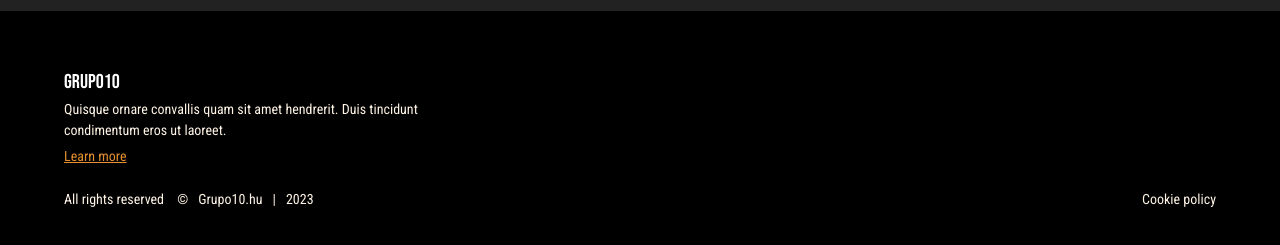
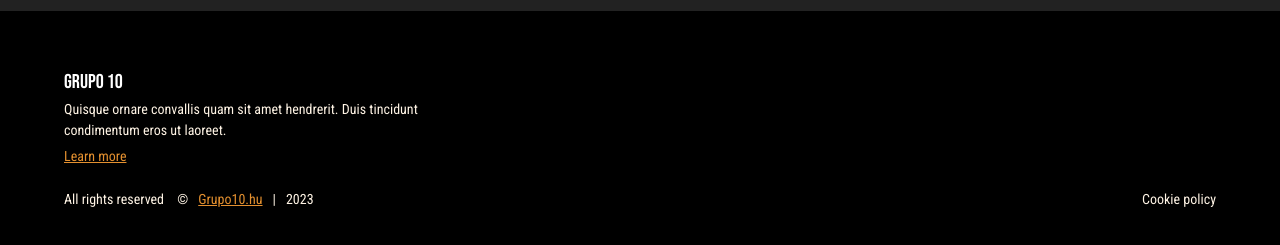
Before and after one commit to gyorgynagy1986/Fuego, a Next.js app: page /etlap in a window 1280 px wide. Shown: the part 2750-2995 px from the top of the page. Built offline with nearby package versions, Linux system fonts and the light colour scheme.

Commit message:
new update

```diff
--- a/src/components/Footer/Footer.jsx
+++ b/src/components/Footer/Footer.jsx
@@ -9,13 +9,13 @@ const Footer = () => {
     <footer className={style.container}>
         <div className={style.containerTextleft}>
           <p className={style.containerTextleftCookieMobile} >Cookie policy</p>
-            <Button url={'/'} underline={true} name={'GRUPO10'}/>
+            <Button url={'/'} underline={true} name={'GRUPO 10'}/>
             <div className={style.containerTextP}>
                 <p className={style.containerTextleftP}>Quisque ornare convallis quam sit amet hendrerit. Duis tincidunt condimentum eros ut laoreet. </p>
             </div>
              <Link href='/'>Learn more</Link>
             <div className={style.containerCookie}>
-                <div className={style.containerTextleftReserved}> <p> All rights reserved <span>©</span></p><p>Grupo10.hu</p> <p className={style.mobileTurn}>|</p> <p>2023</p> </div>
+                <div className={style.containerTextleftReserved}> <p> All rights reserved <span>©</span></p><p><a href="https://www.grupo10.hu/">Grupo10.hu</a></p> <p className={style.mobileTurn}>|</p> <p>2023</p> </div>
                 <p className={style.containerTextleftCookie} >Cookie policy</p>
             </div>
         </div>
```
